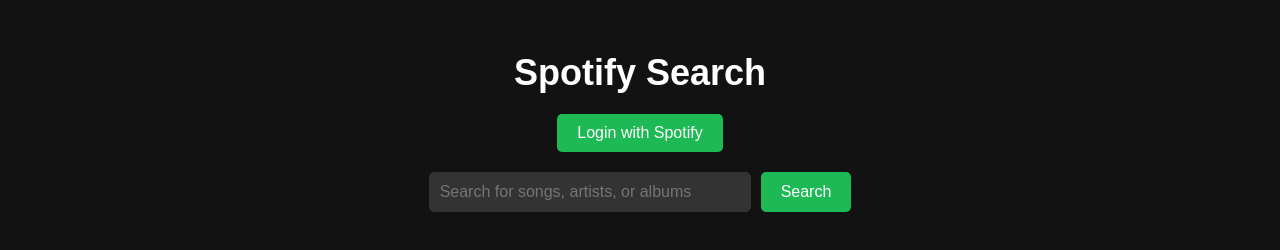
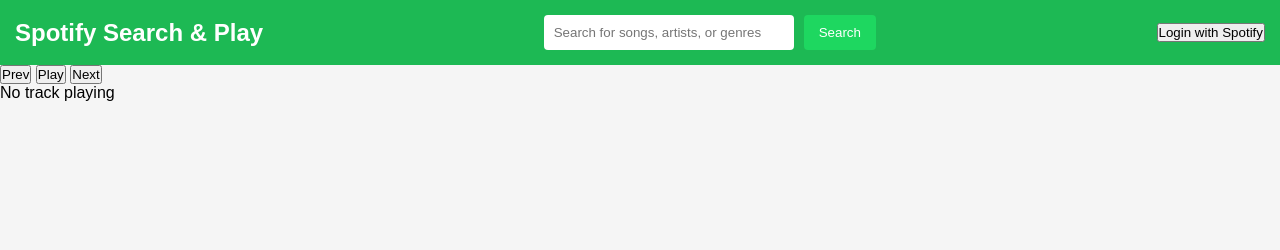
Before and after one commit to thojayson/spotify-search-project, a plain HTML site: page index.html in a window 1280 px wide. Drawn offline with Linux system fonts and the light colour scheme.

Commit message:
Update index.html

```diff
--- a/index.html
+++ b/index.html
@@ -3,104 +3,37 @@
 <head>
     <meta charset="UTF-8">
     <meta name="viewport" content="width=device-width, initial-scale=1.0">
-    <title>Spotify Search Project</title>
-    <link rel="icon" href="favicon.ico">
+    <title>Spotify Search & Play</title>
+    <link rel="stylesheet" href="styles.css">
     <style>
-        body {
-            font-family: Arial, sans-serif;
-            padding: 20px;
-            background-color: #121212;
-            color: white;
-        }
-        h1 {
-            font-size: 36px;
-            margin-bottom: 20px;
-            text-align: center;
-        }
-        .search-container {
-            margin-bottom: 20px;
-            display: flex;
-            justify-content: center;
-            gap: 10px;
-        }
-        #login-status {
-            display: flex;
-            justify-content: center;
-            gap: 10px;
-            margin-bottom: 20px;
-        }
-        #login-btn, #logout-btn {
-            padding: 10px 20px;
-            background-color: #1db954;
-            color: white;
-            border: none;
-            cursor: pointer;
-            font-size: 16px;
-            border-radius: 5px;
-        }
-        #login-btn:hover, #logout-btn:hover {
-            background-color: #1ed760;
-        }
-        #search-input {
-            padding: 10px;
-            font-size: 16px;
-            border-radius: 5px;
-            width: 300px;
-            border: 1px solid #333;
-            background-color: #333;
-            color: white;
-        }
-        #search-btn {
-            padding: 10px 20px;
-            font-size: 16px;
-            background-color: #1db954;
-            color: white;
-            border: none;
-            border-radius: 5px;
-            cursor: pointer;
-        }
-        #search-btn:hover {
-            background-color: #1ed760;
-        }
-        #song-list {
-            display: flex;
-            flex-wrap: wrap;
-            justify-content: space-between;
-        }
-        .song {
-            background-color: #333;
-            border-radius: 5px;
-            padding: 10px;
-            margin: 10px;
-            width: 250px;
-            box-sizing: border-box;
-        }
-        .song a {
-            color: #1db954;
-            text-decoration: none;
-        }
-        .song p {
-            font-size: 14px;
-        }
-        .song p strong {
-            font-weight: bold;
-        }
+        /* Style your page here */
     </style>
 </head>
 <body>
-    <h1>Spotify Search</h1>
+    <nav>
+        <div class="logo">
+            <h1>Spotify Search & Play</h1>
+        </div>
+        <div class="search-container">
+            <input type="text" id="searchInput" placeholder="Search for songs, artists, or genres" />
+            <button id="searchBtn">Search</button>
+        </div>
+        <!-- Login Button -->
+        <button id="loginBtn">Login with Spotify</button>
+    </nav>
 
-    <div id="login-status">
-        <button id="login-btn">Login with Spotify</button>
-        <button id="logout-btn" style="display:none;">Logout</button>
+    <!-- Main Content Area for Search Results -->
+    <div id="results"></div>
+
+    <!-- Spotify Player Controls -->
+    <div id="spotify-player">
+        <div id="player-controls">
+            <button id="prevBtn">Prev</button>
+            <button id="playPauseBtn">Play</button>
+            <button id="nextBtn">Next</button>
+            <div id="current-track">No track playing</div>
+        </div>
     </div>
-
-    <div class="search-container">
-        <input type="text" id="search-input" placeholder="Search for songs, artists, or albums" />
-        <button id="search-btn">Search</button>
-    </div>
-
-    <div id="song-list"></div>
 
     <script src="script.js"></script>
 </body>
```
